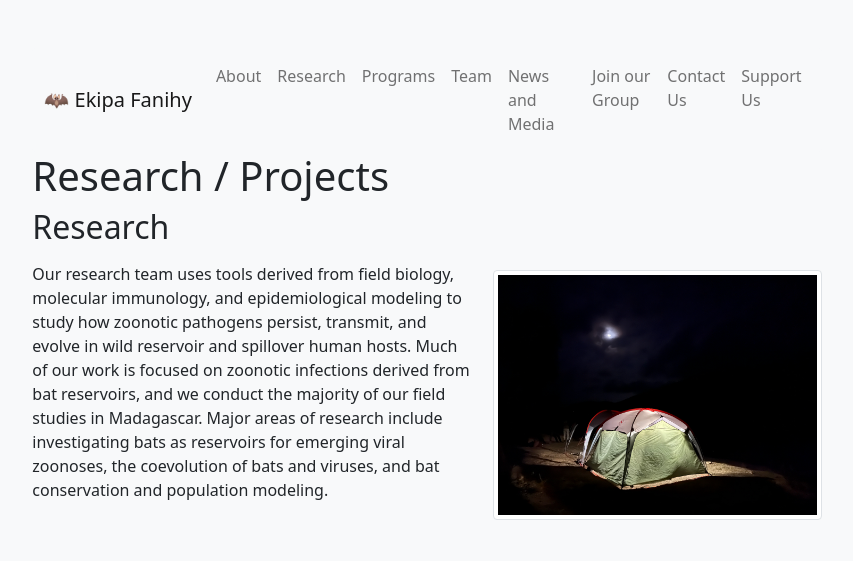
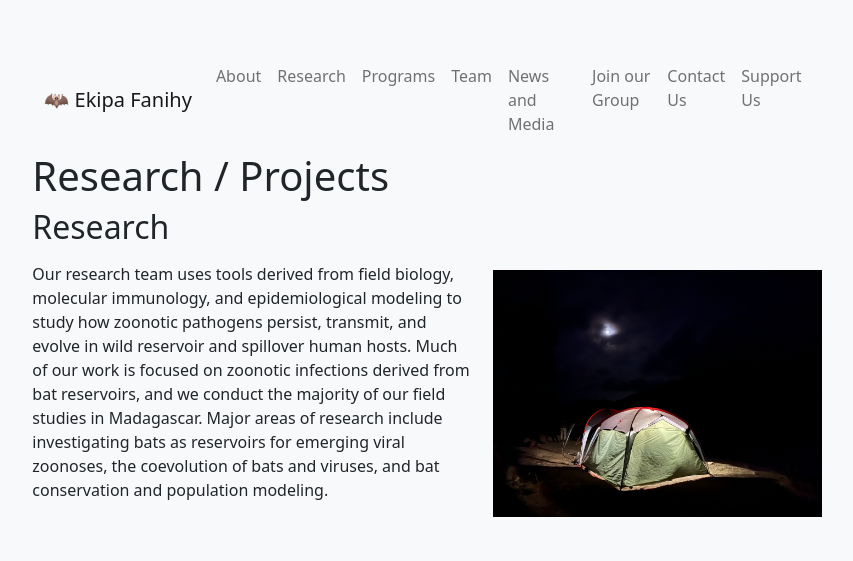
Before and after one commit to brooklabteam/www-ekipafanihy, a Jekyll site: the page built from research.md, in a window 1280 px wide. Shown: the top 561 px of the page, without its empty margins (213-1066 px from the left). Built offline with Jekyll 4.4.1, drawn with Linux system fonts in a browser that asks for light colours.

Commit message:
format corrections team and research pages

```diff
--- a/research.md
+++ b/research.md
@@ -6,7 +6,7 @@ permalink: /research
 
 <h2>Research</h2>
 
-<img src="/assets/research/lab_tent.jpeg" alt="tent" class="img-thumbnail float-end col-md-5" />
+<img src="/assets/research/lab_tent.jpeg" alt="tent" class="float-end col-md-5" />
 
 Our research team uses tools derived from field biology, molecular immunology, and epidemiological modeling to study how zoonotic pathogens persist, transmit, and evolve in wild reservoir and spillover human hosts. Much of our work is focused on zoonotic infections derived from bat reservoirs, and we conduct the majority of our field studies in Madagascar. Major areas of research include investigating bats as reservoirs for emerging viral zoonoses, the coevolution of bats and viruses, and bat conservation and population modeling.
 
```
Also changed, not shown: Team.md (+4 -0 lines).
